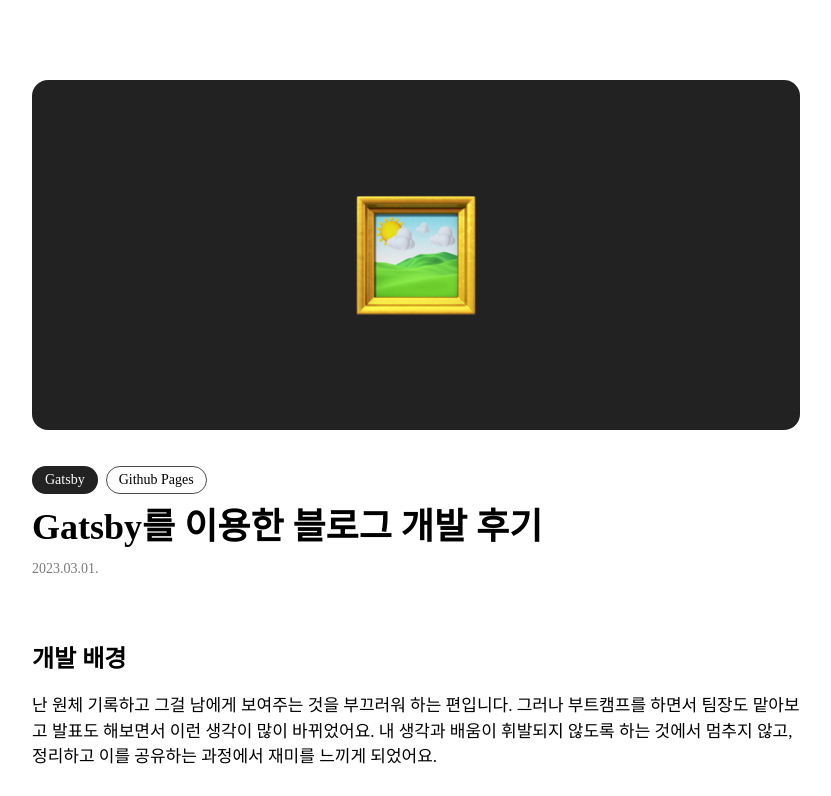
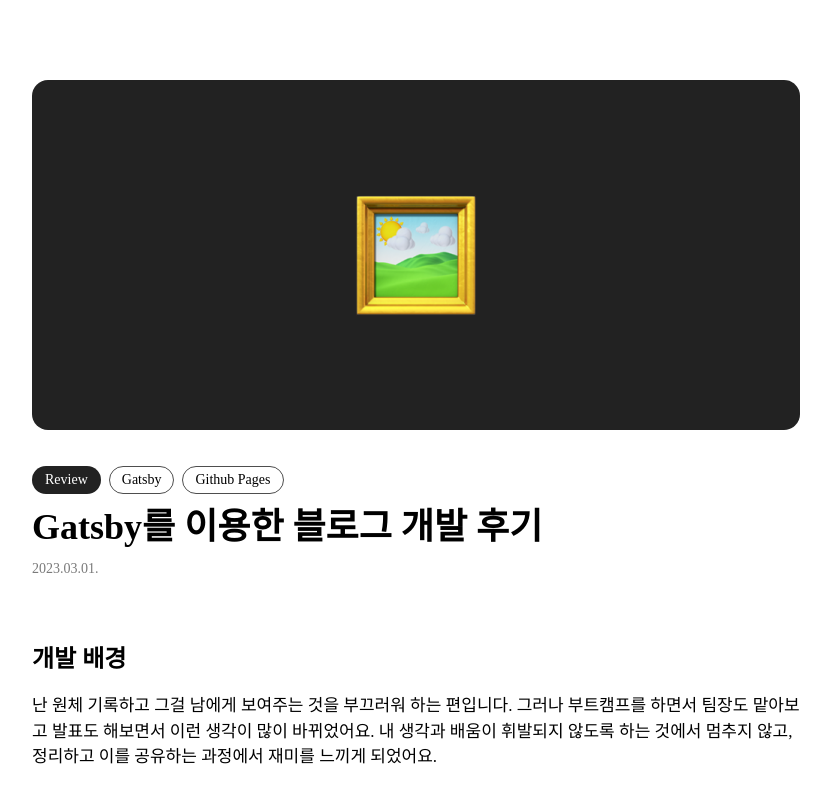
Before and after one commit to devseop/seopchive, a Gatsby site: page /blog-publish-review/ in a window 1280 px wide. Shown: the top 796 px of the page, without its empty margins (224-1055 px from the left). Built offline with nearby package versions, Linux system fonts and the light colour scheme; Gatsby itself is replaced by a stand-in of ours; a web font is replaced by a local one.

Commit message:
:memo: [마이너] 콘텐츠 카테고리 수정

```diff
--- a/contents/1st-project-review.md
+++ b/contents/1st-project-review.md
@@ -1,7 +1,7 @@
 ---
 date: '2022-06-06'
 title: '[wecode] 1차 프로젝트 후기'
-categories: ['Wecode', 'BootCamp', 'Review']
+categories: ['Review', 'BootCamp']
 summary: '부트캠프 과정을 따라가면서 진행한 첫 개발 프로젝트의 후기입니다.'
 thumbnail: './1cha.png'
 ---
--- a/contents/2nd-project-review.md
+++ b/contents/2nd-project-review.md
@@ -1,7 +1,7 @@
 ---
 date: '2022-06-22'
 title: '[wecode] 2차 프로젝트 후기'
-categories: ['Wecode', 'BootCamp', 'Review']
+categories: ['Review', 'BootCamp']
 summary: '1차 프로젝트의 경험을 바탕으로 더 나은 프로젝트를 진행하기 위해 많은 고민을 했던 2차 프로젝트의 후기입니다.'
 thumbnail: './2cha.png'
 ---
--- a/contents/blog-publish-review.md
+++ b/contents/blog-publish-review.md
@@ -1,7 +1,7 @@
 ---
 date: '2023-03-01'
 title: 'Gatsby를 이용한 블로그 개발 후기'
-categories: ['Gatsby', 'Github Pages']
+categories: ['Review', 'Gatsby', 'Github Pages']
 summary: 'Gatsby와 Github Pages를 이용하여 개발 블로그를 만든 후기입니다.'
 thumbnail: './blogPublish.png'
 ---
--- a/contents/deploy-with-aws.md
+++ b/contents/deploy-with-aws.md
@@ -1,7 +1,7 @@
 ---
 date: '2022-07-06'
 title: 'Next.js 프로젝트를 AWS S3로 배포하기 (with Docker)'
-categories: ['AWS', 'Docker', 'Next.js']
+categories: ['Review', 'AWS', 'Docker', 'Next.js']
 summary: '기업협업시 담당했던 프론트 서버 배포 과정에 대한 경험과 실패에 대한 회고입니다.'
 thumbnail: './deploy.png'
 ---
--- a/contents/teo-sprint-11th.md
+++ b/contents/teo-sprint-11th.md
@@ -1,7 +1,7 @@
 ---
 date: '2022-09-01'
 title: '테오의 스프린트 11기 후기'
-categories: ['Side-Project', 'Sprint']
+categories: ['Review', 'Side-Project', 'Sprint']
 summary: '테오의 스프린트는 시니어 프론트엔드 개발자 테오(teo)가 진행하는 프로젝트로 참여자끼리 팀을 구성하여 구글의 스프린트를 체험해보는 과정에 대한 회고입니다.'
 thumbnail: './sprint.png'
 ---
```
